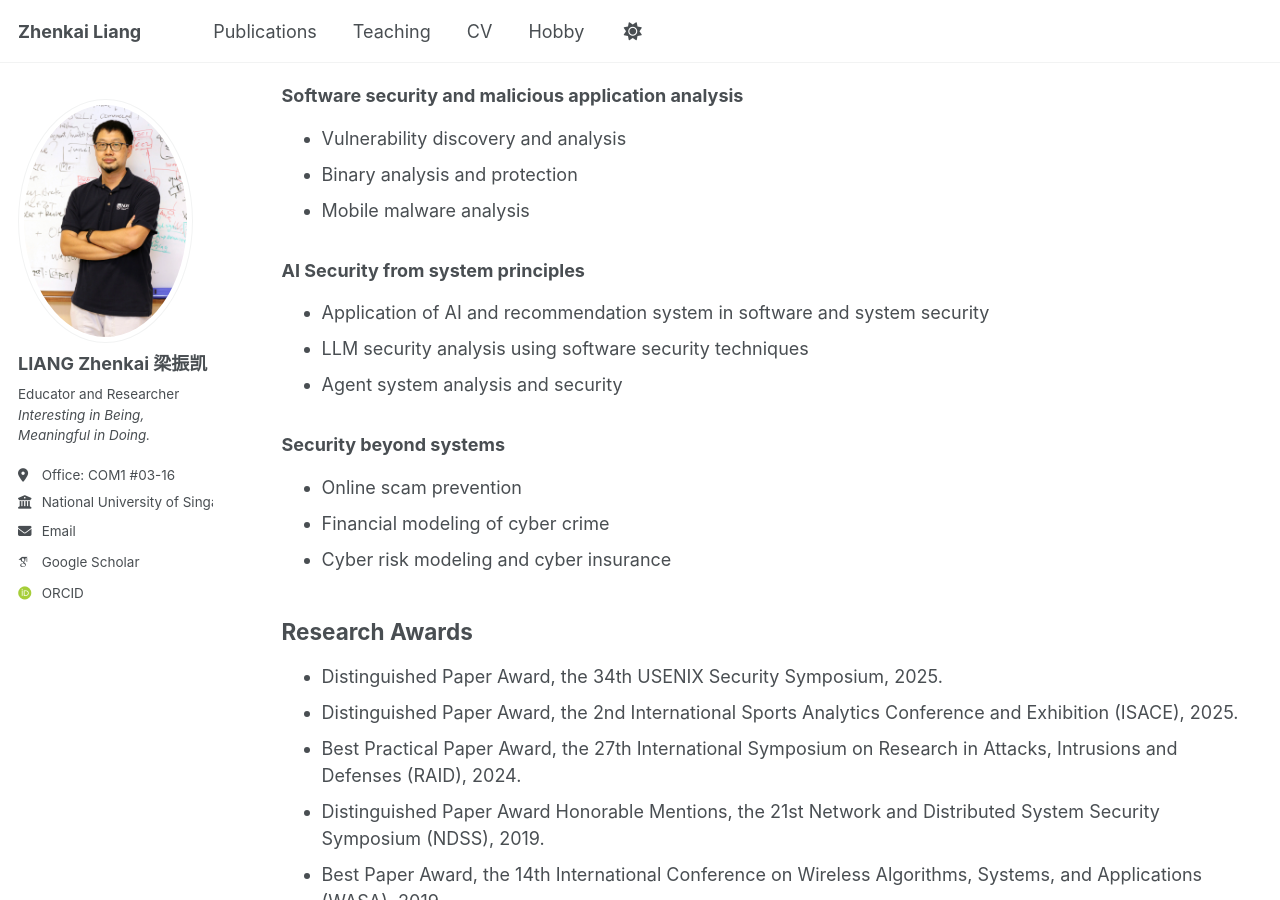
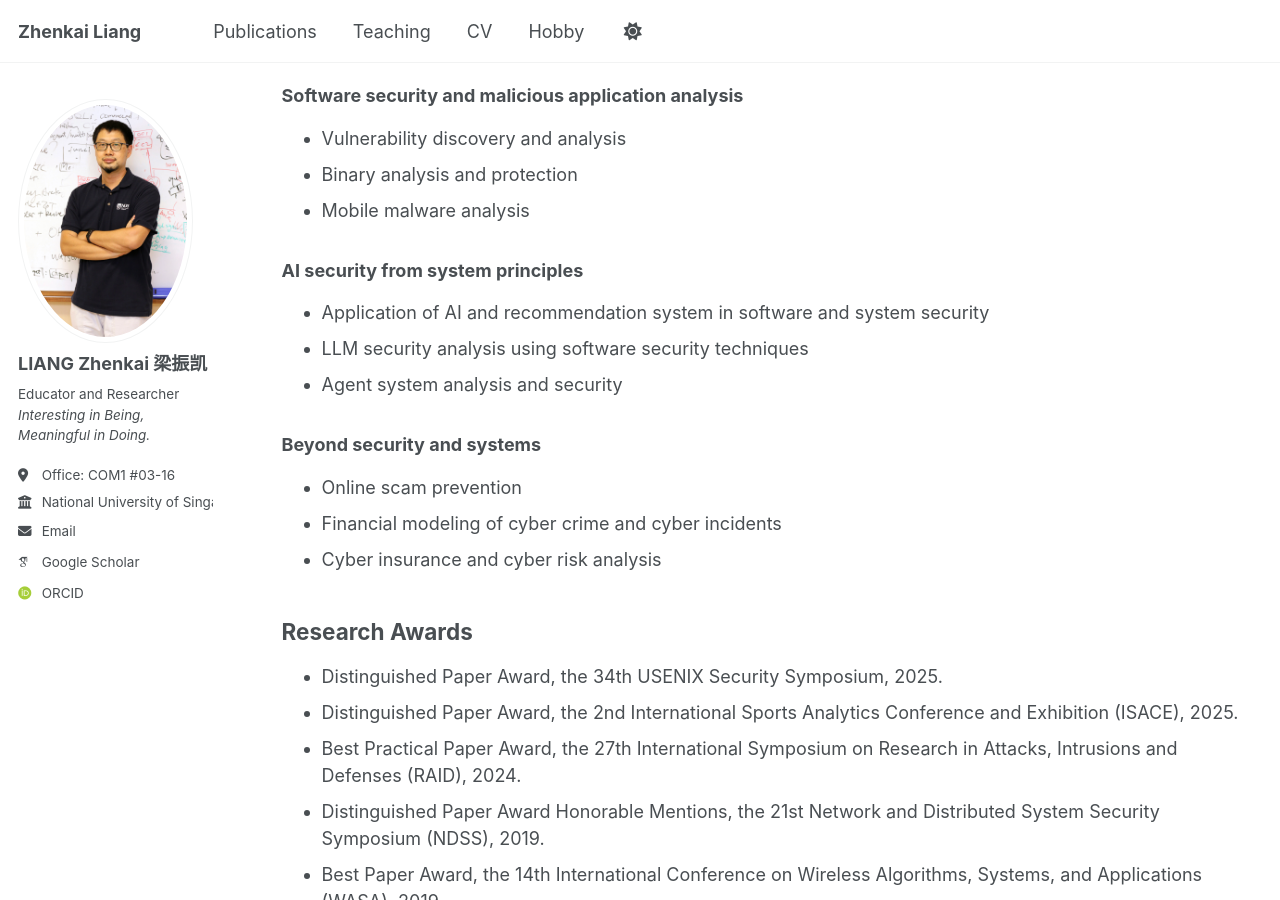
Before and after one commit to zhenkai-liang/zhenkai-liang.github.io, a Jekyll site: the page built from _pages/research.md, in a window 1280 px wide and 900 px high, scrolled down 558 px. Built offline with Jekyll 4.4.1, drawn with Linux system fonts in a browser that asks for light colours; some web fonts are replaced; a script that is not in the unit is left out.

Commit message:
Update research.md

```diff
--- a/_pages/research.md
+++ b/_pages/research.md
@@ -26,15 +26,15 @@ Research Directions
 * Binary analysis and protection
 * Mobile malware analysis
 
-### AI Security from system principles
+### AI security from system principles
 * Application of AI and recommendation system in software and system security
 * LLM security analysis using software security techniques
 * Agent system analysis and security
 
-### Security beyond systems
+### Beyond security and systems
 * Online scam prevention
-* Financial modeling of cyber crime
-* Cyber risk modeling and cyber insurance
+* Financial modeling of cyber crime and cyber incidents
+* Cyber insurance and cyber risk analysis
 
 Research Awards
 ---------------
```
